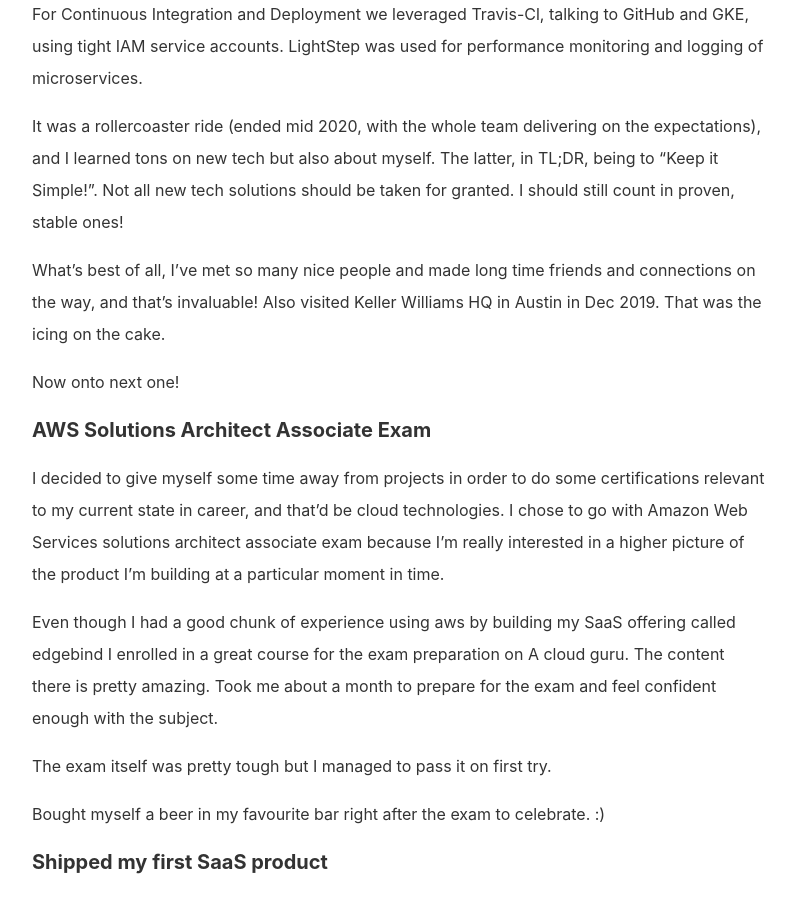
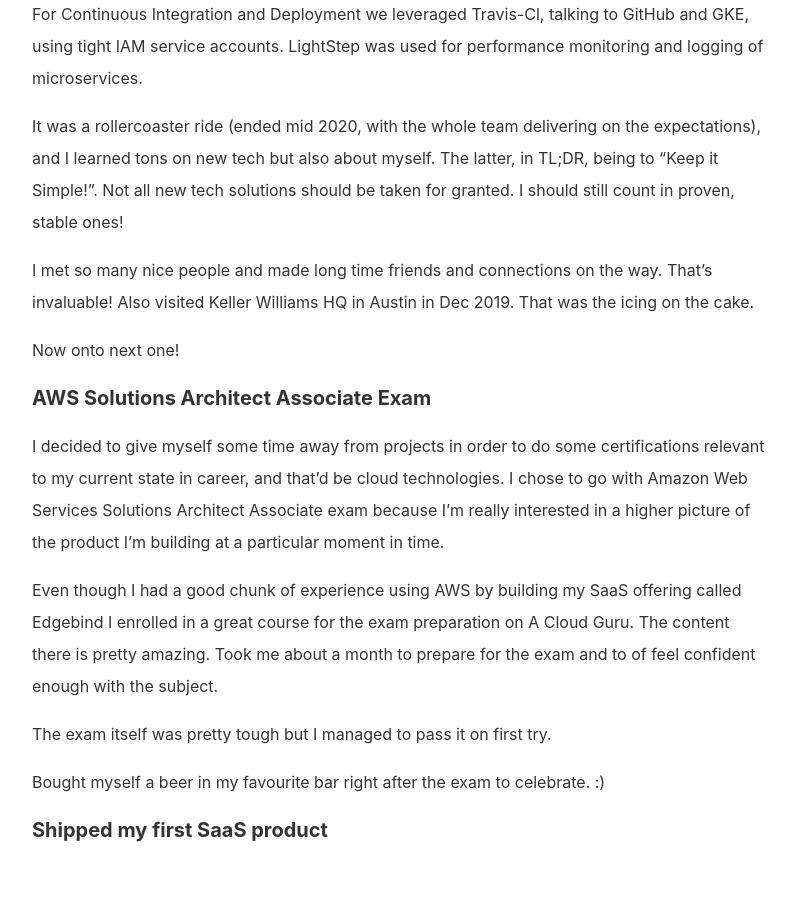
Before and after one commit to mkozjak/mkozjak.github.io, a Jekyll site: the page built from _posts/2021-01-01-2020-in-review.md, in a window 1280 px wide and 900 px high, scrolled down 1110 px. Shown: the whole window, without its empty margins (240-1035 px from the left). Built offline with Jekyll 4.4.1, drawn with Linux system fonts in a browser that asks for light colours.

Commit message:
Update 2021-01-01-2020-in-review.md

```diff
--- a/_posts/2021-01-01-2020-in-review.md
+++ b/_posts/2021-01-01-2020-in-review.md
@@ -25,16 +25,16 @@
 
 It was a rollercoaster ride (ended mid 2020, with the whole team delivering on the expectations), and I learned tons on new tech but also about myself. The latter, in TL;DR, being to "Keep it Simple!”. Not all new tech solutions should be taken for granted. I should still count in proven, stable ones!
 
-What's best of all, I've met so many nice people and made long time friends and connections on the way, and that's invaluable! Also visited Keller Williams HQ in Austin in Dec 2019. That was the icing on the cake.
+I met so many nice people and made long time friends and connections on the way. That's invaluable! Also visited Keller Williams HQ in Austin in Dec 2019. That was the icing on the cake.
 
 Now onto next one!
 
 #### AWS Solutions Architect Associate Exam
 
 I decided to give myself some time away from projects in order to do some certifications relevant to my current state in career, and that'd be cloud technologies.
-I chose to go with Amazon Web Services solutions architect associate exam because I'm really interested in a higher picture of the product I'm building at a particular moment in time.
+I chose to go with Amazon Web Services Solutions Architect Associate exam because I'm really interested in a higher picture of the product I'm building at a particular moment in time.
 
-Even though I had a good chunk of experience using aws by building my SaaS offering called edgebind I enrolled in a great course for the exam preparation on A cloud guru. The content there is pretty amazing. Took me about a month to prepare for the exam and feel confident enough with the subject.
+Even though I had a good chunk of experience using AWS by building my SaaS offering called Edgebind I enrolled in a great course for the exam preparation on A Cloud Guru. The content there is pretty amazing. Took me about a month to prepare for the exam and to of feel confident enough with the subject.
 
 The exam itself was pretty tough but I managed to pass it on first try.
 
```
